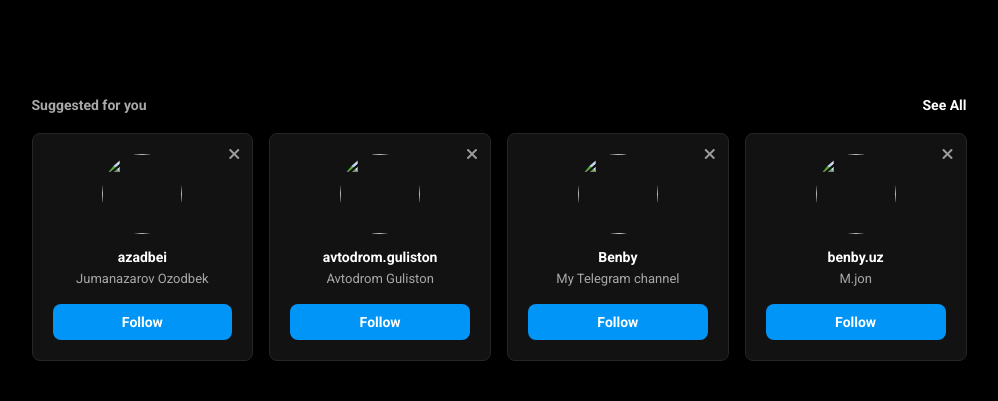
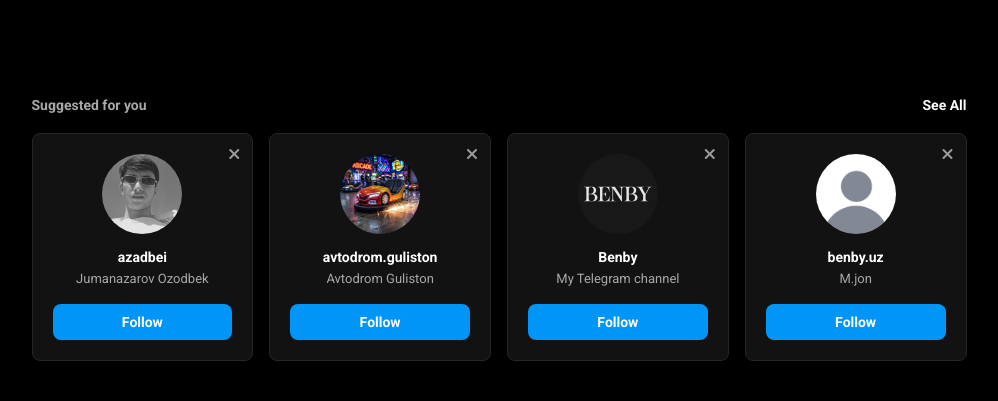
Before and after one commit to cod-yoz/instagram, a plain HTML site: page index.html in a window 1280 px wide. Shown: the part 509-910 px from the top of the page, without its empty margins (141-1139 px from the left). Drawn offline with Linux system fonts and the light colour scheme.

Commit message:
Fix HTML entities and update image paths

```diff
--- a/index.html
+++ b/index.html
@@ -21,7 +21,7 @@
     <header>
 
         <div class="left-header">
-            <img src="img/profile.jpg" alt="">
+            <img src="profile.jpg" alt="">
         </div>
 
         <div class="right-header">
@@ -115,7 +115,7 @@
 
                 <i class="fa-solid fa-xmark close"></i>
 
-                <img src="img/profile.jpg">
+                <img src="profile.jpg">
 
                 <h4>azadbei</h4>
 
@@ -135,7 +135,7 @@
 
     <i class="fa-solid fa-xmark close"></i>
 
-    <img src="img/user1.jpg" alt="">
+    <img src="user1.jpg" alt="">
 
     <h4>avtodrom.guliston</h4>
 
@@ -155,7 +155,7 @@
 
                 <i class="fa-solid fa-xmark close"></i>
 
-                <img src="img/benby.jpg">
+                <img src="benby.jpg">
 
                 <h4>Benby</h4>
 
@@ -175,7 +175,7 @@
 
                 <i class="fa-solid fa-xmark close"></i>
 
-                <img src="img/user2.jpg">
+                <img src="user2.jpg">
 
                 <h4>benby.uz</h4>
 
```
